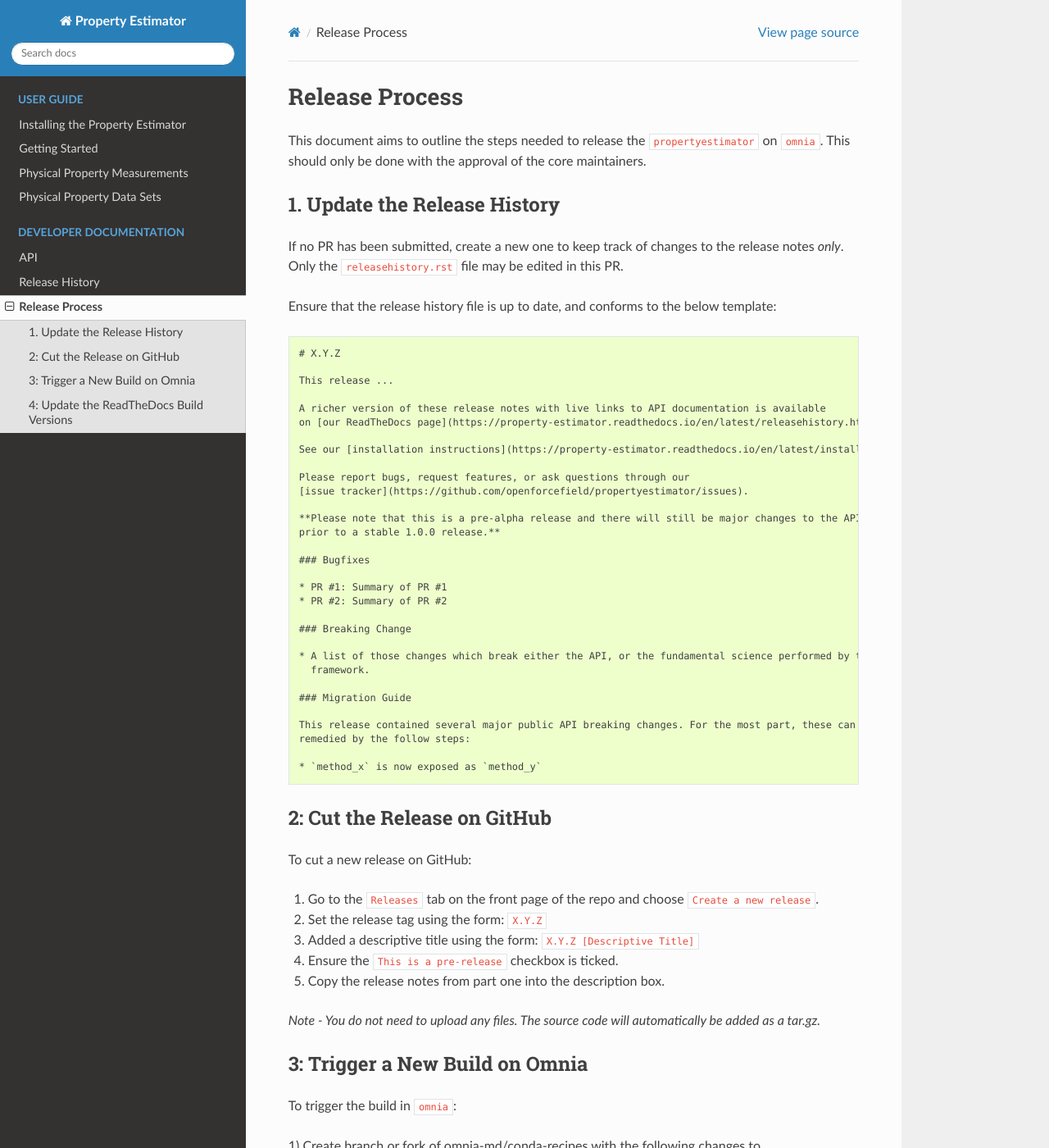
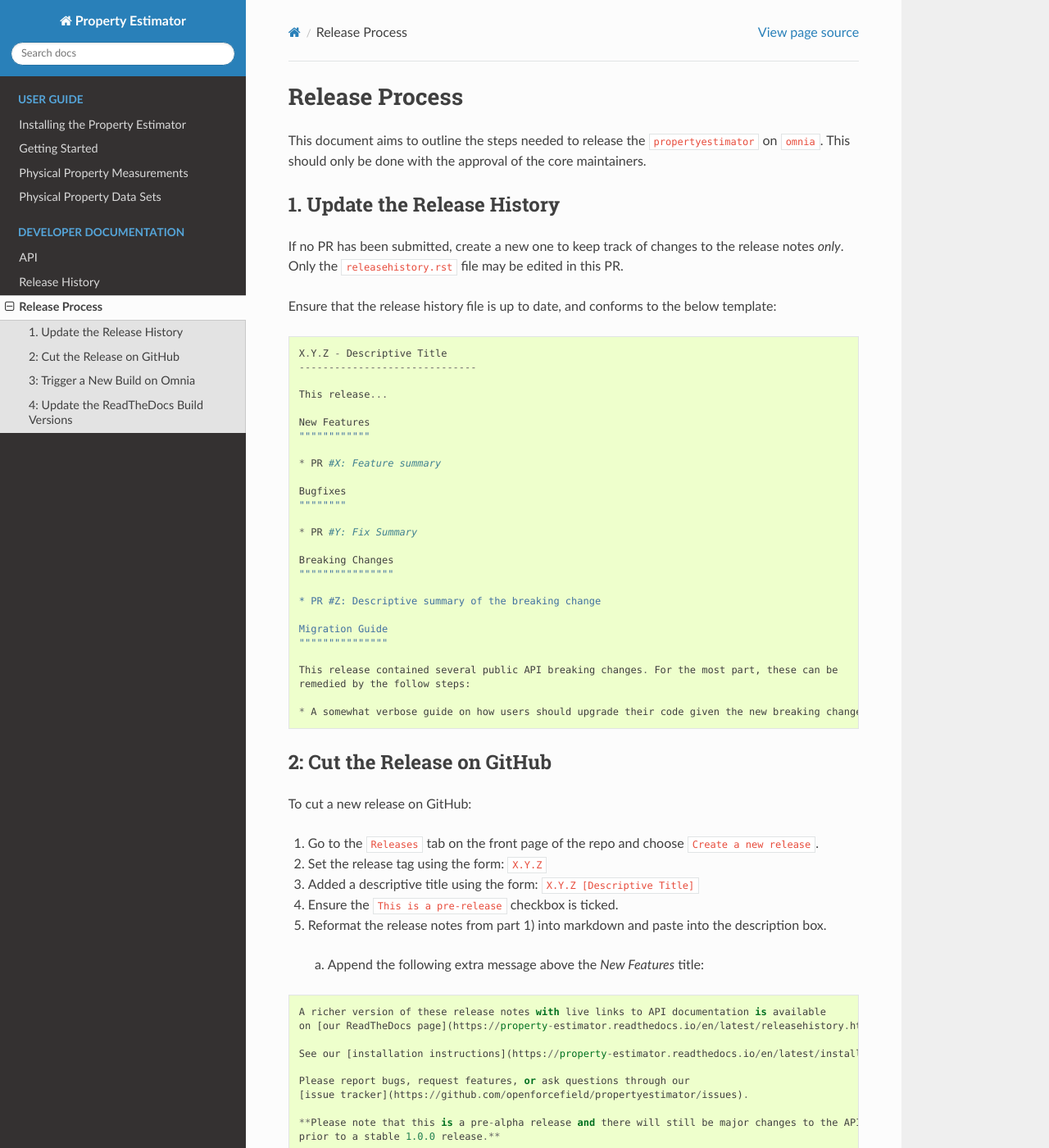
Before and after one commit to openforcefield/openff-evaluator, a Sphinx documentation site: the page built from docs/releaseprocess.rst, in a window 1280 px wide and 1400 px high. Shown: the whole window at 82% size. Built offline with Sphinx 7.4.7 and the Read the Docs theme 2.0.0, drawn with Linux system fonts in a browser that asks for light colours; some of the changed text lies outside the part shown.

Commit message:
Minor upgrades to the release process docs.

```diff
--- a/docs/releaseprocess.rst
+++ b/docs/releaseprocess.rst
@@ -14,9 +14,48 @@ Ensure that the release history file is up to date, and conforms to the below te
 
 ::
 
-    # X.Y.Z
+    X.Y.Z - Descriptive Title
+    ------------------------------
 
-    This release ...
+    This release...
+
+    New Features
+    """"""""""""
+
+    * PR #X: Feature summary
+
+    Bugfixes
+    """"""""
+
+    * PR #Y: Fix Summary
+
+    Breaking Changes
+    """"""""""""""""
+
+    * PR #Z: Descriptive summary of the breaking change
+
+    Migration Guide
+    """""""""""""""
+
+    This release contained several public API breaking changes. For the most part, these can be
+    remedied by the follow steps:
+
+    * A somewhat verbose guide on how users should upgrade their code given the new breaking changes.
+
+2: Cut the Release on GitHub
+----------------------------
+
+To cut a new release on GitHub:
+
+1) Go to the ``Releases`` tab on the front page of the repo and choose ``Create a new release``.
+2) Set the release tag using the form: ``X.Y.Z``
+3) Added a descriptive title using the form: ``X.Y.Z [Descriptive Title]``
+4) Ensure the ``This is a pre-release`` checkbox is ticked.
+5) Reformat the release notes from part 1) into markdown and paste into the description box.
+
+  a) Append the following extra message above the `New Features` title:
+
+::
 
     A richer version of these release notes with live links to API documentation is available
     on [our ReadTheDocs page](https://property-estimator.readthedocs.io/en/latest/releasehistory.html)
@@ -29,35 +68,7 @@ Ensure that the release history file is up to date, and conforms to the below te
     **Please note that this is a pre-alpha release and there will still be major changes to the API
     prior to a stable 1.0.0 release.**
 
-    ### Bugfixes
-
-    * PR #1: Summary of PR #1
-    * PR #2: Summary of PR #2
-
-    ### Breaking Change
-
-    * A list of those changes which break either the API, or the fundamental science performed by the
-      framework.
-
-    ### Migration Guide
-
-    This release contained several major public API breaking changes. For the most part, these can be
-    remedied by the follow steps:
-
-    * `method_x` is now exposed as `method_y`
-
-2: Cut the Release on GitHub
-----------------------------
-
-To cut a new release on GitHub:
-
-1) Go to the ``Releases`` tab on the front page of the repo and choose ``Create a new release``.
-2) Set the release tag using the form: ``X.Y.Z``
-3) Added a descriptive title using the form: ``X.Y.Z [Descriptive Title]``
-4) Ensure the ``This is a pre-release`` checkbox is ticked.
-5) Copy the release notes from part one into the description box.
-
-*Note - You do not need to upload any files. The source code will automatically be added as a tar.gz.*
+*Note - You do not need to upload any files. The source code will automatically be added as a `.tar.gz` file.*
 
 3: Trigger a New Build on Omnia
 -------------------------------
@@ -65,7 +76,7 @@ To cut a new release on GitHub:
 To trigger the build in ``omnia``:
 
 1) Create branch or fork of omnia-md/conda-recipes with the following changes to propertyestimator in
-`meta.yaml<https://github.com/omnia-md/conda-recipes/blob/master/propertyestimator/meta.yaml>`_:
+`meta.yaml <https://github.com/omnia-md/conda-recipes/blob/master/propertyestimator/meta.yaml>`_:
 
   a) Set ``git_tag`` to match the git release tag
   b) Update the ``version`` to match the release (this will go into the conda package name)
```
